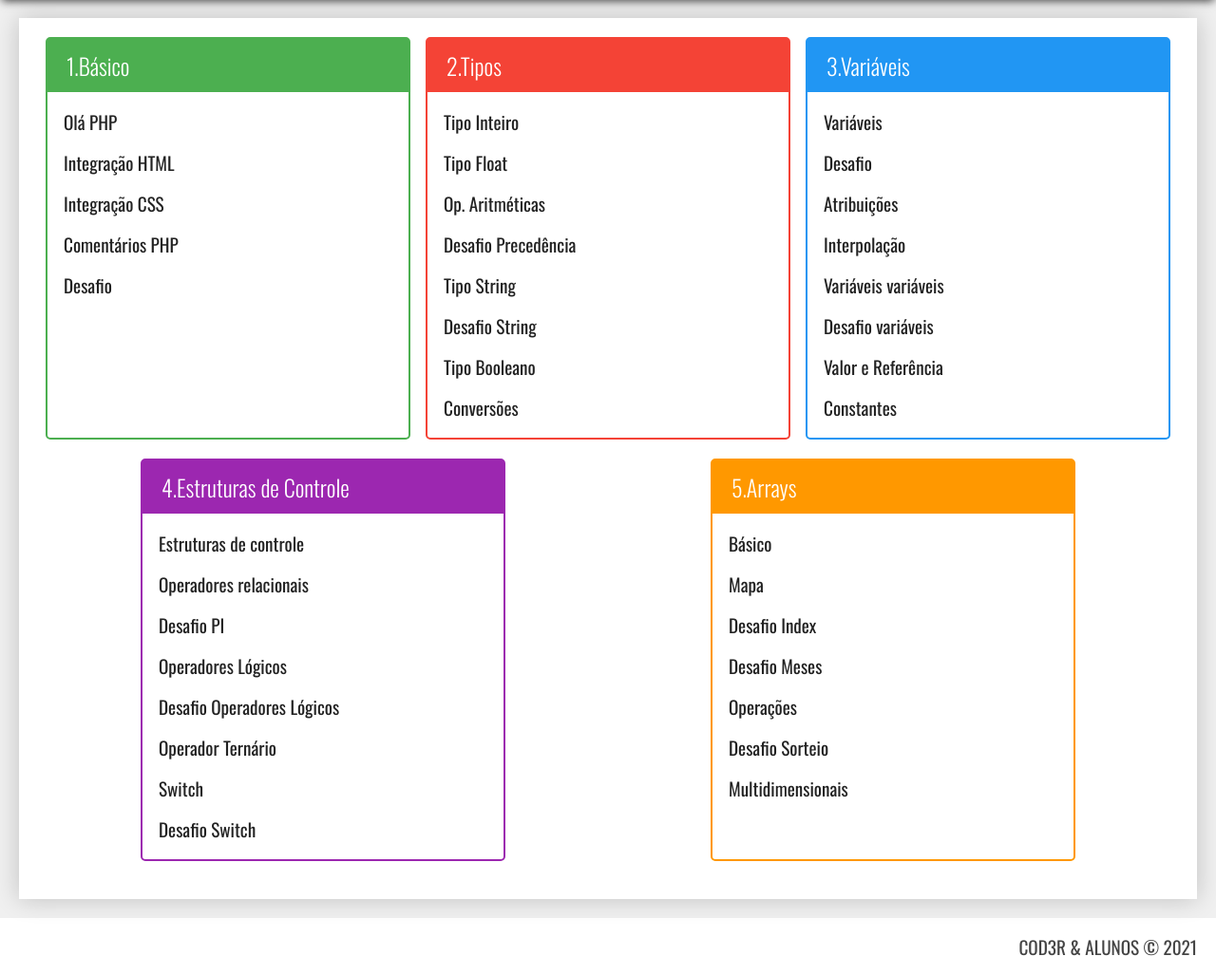
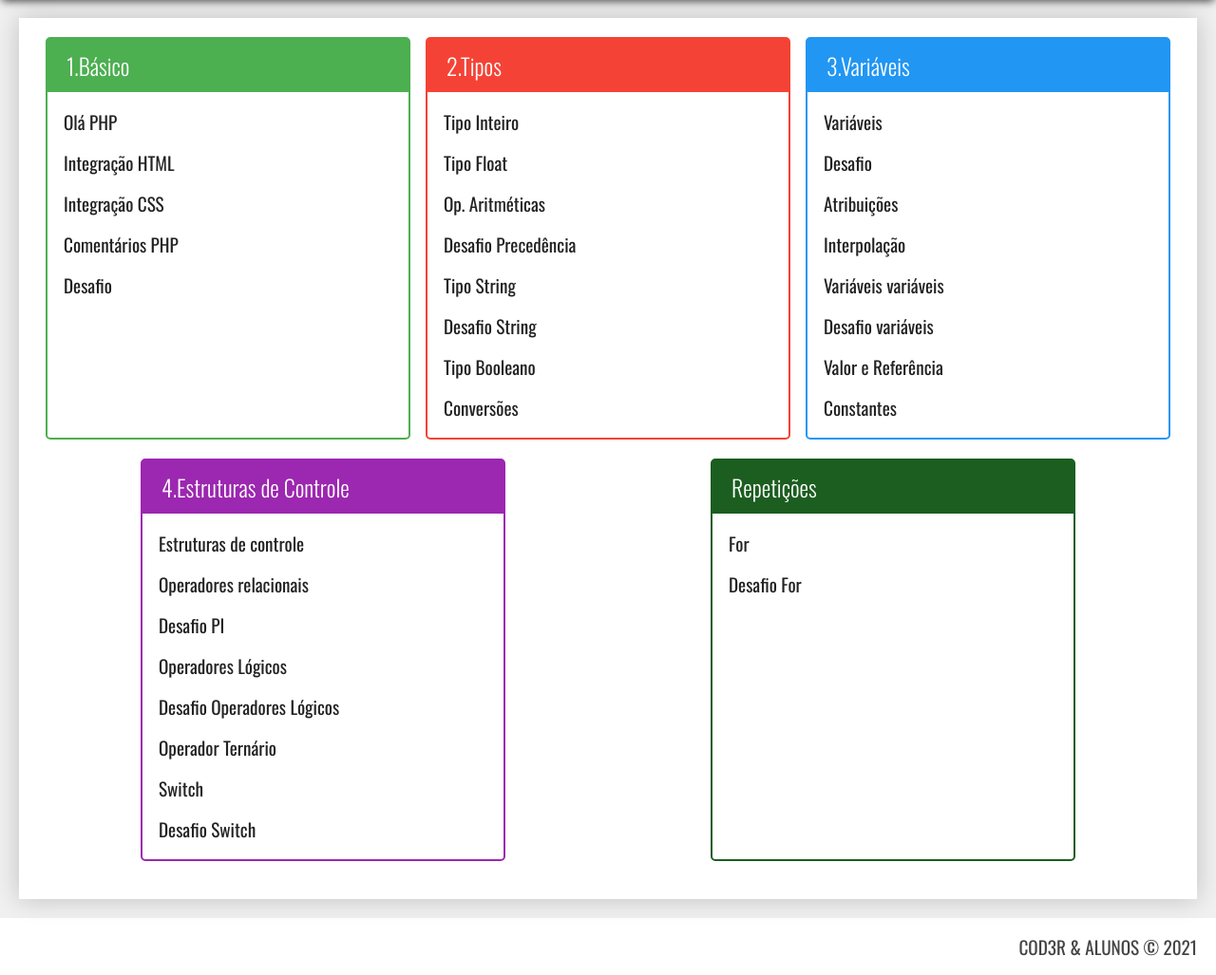
Before and after one commit to paulocorazza/curso-php, a PHP site: page / in a window 1280 px wide. Shown: the part 121-1148 px from the top of the page at 95% size. Run offline with PHP 8.4, Linux system fonts and the light colour scheme.

Commit message:
arrays fim e começo for

```diff
--- a/index.php
+++ b/index.php
@@ -179,45 +179,21 @@
                         </li>
                     </ul>
                 </div>
-                <div class="modulo laranja">
-                    <h3>5.Arrays</h3>
+                <div class="modulo verde-escuro">
+                <h3>Repetições</h3>
                 <ul>
                     <li>
-                            <a href="exercicio.php?dir=arrays&file=basico">
-                             Básico
+                        <a href="exercicio.php?dir=repeticoes&file=for">
+                            For
                         </a>
                     </li>
                     <li>
-                            <a href="exercicio.php?dir=arrays&file=mapa">
-                             Mapa
-                            </a>
-                        </li>
-                        <li>
-                            <a href="exercicio.php?dir=arrays&file=desafio_index">
-                             Desafio Index
-                            </a>
-                        </li>
-                        <li>
-                            <a href="exercicio.php?dir=arrays&file=desafio_meses">
-                             Desafio Meses
-                            </a>
-                        </li>
-                        <li>
-                            <a href="exercicio.php?dir=arrays&file=operacoes">
-                             Operações
-                            </a>
-                        </li>
-                        <li>
-                            <a href="exercicio.php?dir=arrays&file=desafio_sorteio">
-                             Desafio Sorteio
-                            </a>
-                        </li>
-                        <li>
-                            <a href="exercicio.php?dir=arrays&file=multi">
-                             Multidimensionais
+                        <a href="exercicio.php?dir=repeticoes&file=desafio_for">
+                          Desafio  For
                         </a>
                     </li>
                 </ul>
+
                 </div>
             </nav>
         </div>
```
Also changed, not shown: arrays/constantes.php (added, +16 -0 lines), arrays/get.php (added, +7 -0 lines), arrays/post.php (added, +25 -0 lines), repeticoes/desafio_for.php (added, +29 -0 lines), repeticoes/for.php (added, +50 -0 lines), arrays/multi.php (line endings or trailing spaces). Lines whose indentation alone changed are shown as unchanged.
